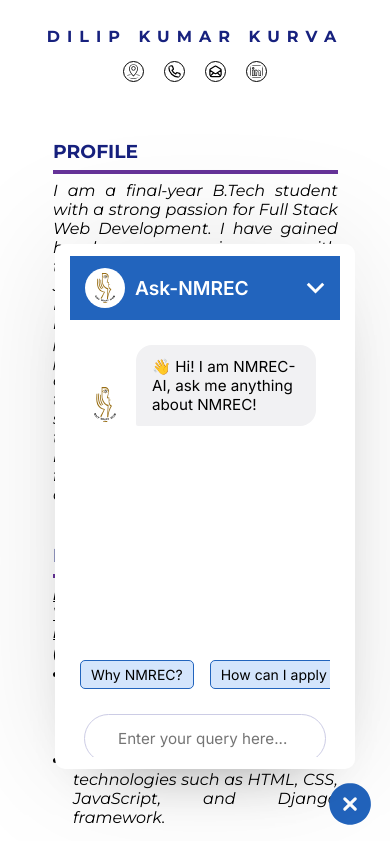
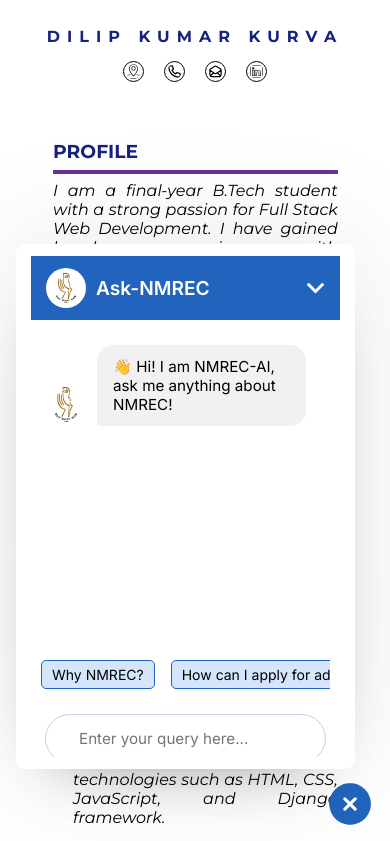
Before and after one commit to DilipKumarTemp/DilipKumarResume, a plain HTML site: page index.html in a window 390 px wide. Both pictures are taken after a click on the button 350 px from the left and 804 px from the top of the page. Shown: the top 841 px of the page. Drawn offline with Linux system fonts and the light colour scheme.

Commit message:
Update index.html

```diff
--- a/index.html
+++ b/index.html
@@ -98,8 +98,7 @@
             }
 
             .chatbot-pop {
-                width: 300px;
-                /* height: calc((100%)-(150px)); */
+                width: 87%;
                 border-radius: 10px;
                 z-index: 69;
                 position: fixed;
```
